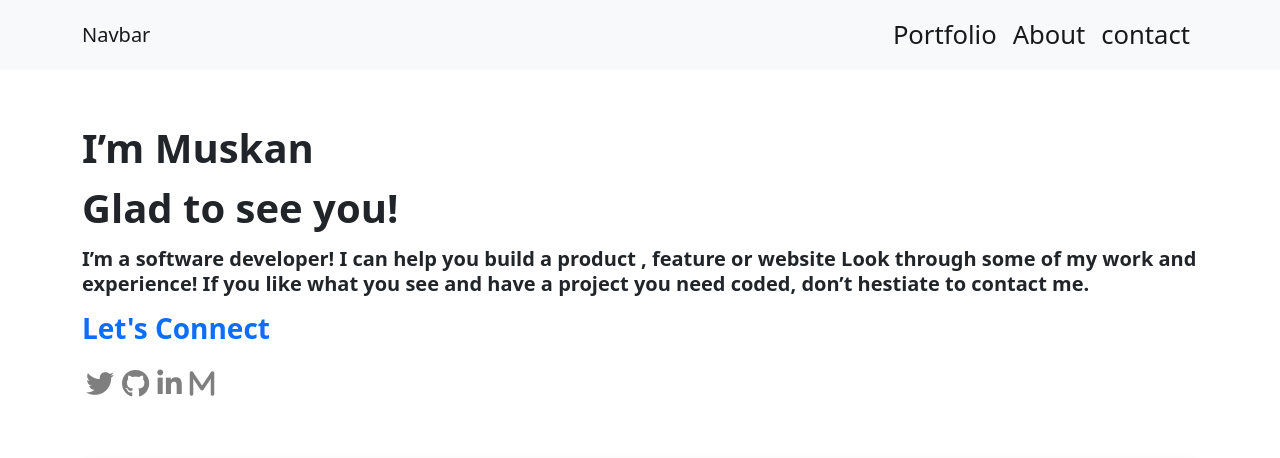
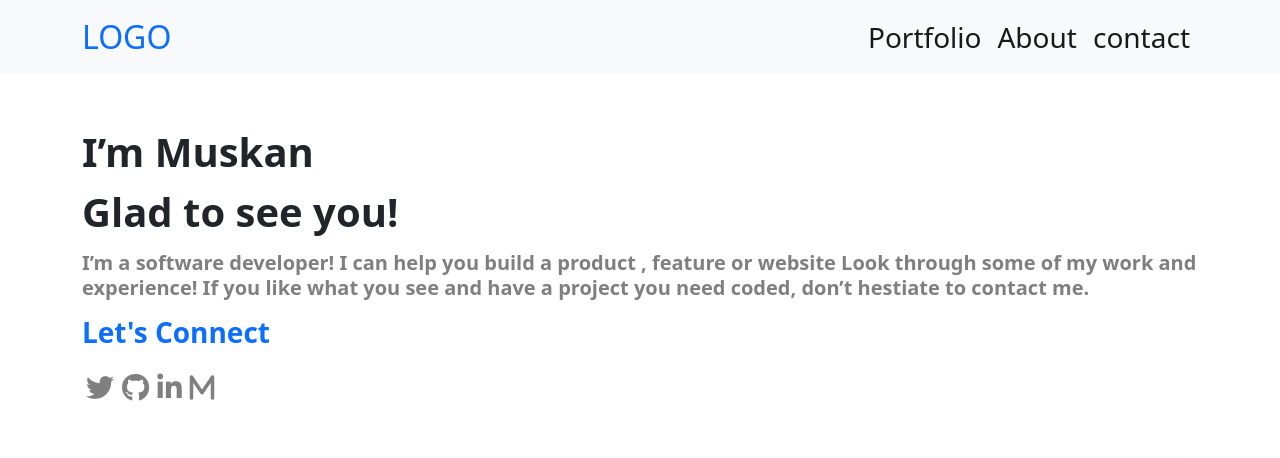
Before and after one commit to muskan2532150/Portboostrap, a website: page index.html in a window 1280 px wide. Shown: the top 458 px of the page. Drawn offline with nearby package versions, Linux system fonts and the light colour scheme.

Commit message:
Navbar sticky in html

```diff
--- a/index.html
+++ b/index.html
@@ -7,9 +7,6 @@
   <title>Bootstrap demo</title>
   <link href="https://cdn.jsdelivr.net/npm/bootstrap@5.2.0-beta1/dist/css/bootstrap.min.css" rel="stylesheet"
     integrity="sha384-0evHe/X+R7YkIZDRvuzKMRqM+OrBnVFBL6DOitfPri4tjfHxaWutUpFmBp4vmVor" crossorigin="anonymous">
-  <link rel="stylesheet" href="style.css">
-  <link rel="preconnect" href="https://fonts.gstatic.com">
-  <link rel="preconnect" href="https://fonts.googleapis.com">
   <link rel="stylesheet" href="https://cdnjs.cloudflare.com/ajax/libs/font-awesome/6.1.1/css/all.min.css"
     integrity="sha512-KfkfwYDsLkIlwQp6LFnl8zNdLGxu9YAA1QvwINks4PhcElQSvqcyVLLD9aMhXd13uQjoXtEKNosOWaZqXgel0g=="
     crossorigin="anonymous" referrerpolicy="no-referrer" />
@@ -17,32 +14,33 @@
 </head>
 
 <body>
-  <nav class="navbar navbar-expand-lg bg-light">
+  <nav class="navbar navbar-expand-lg bg-light position-sticky top-0 " style="z-index:1;">
     <div class="container">
-      <a class="navbar-brand" href="#">Navbar</a>
+      <a class="navbar-brand fs-2 text-primary" href="#">LOGO</a>
       <button class="navbar-toggler" type="button" data-bs-toggle="collapse" data-bs-target="#navbarSupportedContent"
         aria-controls="navbarSupportedContent" aria-expanded="false" aria-label="Toggle navigation">
         <span class="navbar-toggler-icon"></span>
       </button>
-      <div class="collapse navbar-collapse nav-right" id="navbarSupportedContent">
+      <div class="collapse navbar-collapse nav-right flex-grow-0" id="navbarSupportedContent">
         <ul class="navbar-nav me-auto mb-2 mb-lg-0">
-          <li class="nav-item">
-            <a class="nav-link active" aria-current="page" href="#">Portfolio</a>
+          <li class="nav-item fs-3">
+            <a class="nav-link active" aria-current="page" href="#project">Portfolio</a>
           </li>
-          <li class="nav-item">
-            <a class="nav-link active" aria-current="page" href="#">About</a>
+          <li class="nav-item fs-3">
+            <a class="nav-link active" aria-current="page" href="#About">About</a>
           </li>
-          <li class="nav-item">
-            <a class="nav-link active" aria-current="page" href="#">contact</a>
+          <li class="nav-item fs-3 ">
+            <a class="nav-link active" aria-current="page" href="#contact">contact</a>
           </li>
         </ul>
       </div>
     </div>
   </nav>
   <main>
-    <section class="container">
+    <section class="container mb-5">
       <h1 class="text-scondary mt-5 fw-bold lh-base">I’m Muskan <br />Glad to see you!</h1>
-      <p class="lead text-dark lh-sm fw-semibold">I’m a software developer! I can help you build a product , feature or
+      <p class="lead text-black-50 lh-sm fw-semibold">I’m a software developer! I can help you build a product , feature
+        or
         website Look
         through some of my work and experience! If you like what you see and have a project you need coded, don’t
         hestiate to contact me.</p>
@@ -61,7 +59,7 @@
         </ul>
       </div>
     </section>
-    <section class="container mt-5">
+    <section class="container mt-5 mb-5" id="project">
       <div class="card bg-white border-1 rounded-3 shadow mt-5">
         <div class="row d-flex justify-content-center">
           <div class="col-md-6">
@@ -167,9 +165,9 @@
       </div>
     </section>
 
-    <section class="container mt-5 pt-5">
+    <section class="container mt-5 pt-5" id="About">
       <div class="row row-cols-1 row-cols-lg-2 mb-5">
-        <div id="about" class="col">
+        <div class="col">
           <h2 class="fw-bold lh-sm fs-1">About <br> Myself</h2>
           <p class="fw-semibold ">Hello I’m a software developer! I can help you build a product , feature or website
             Look through some of my
@@ -199,13 +197,21 @@
                 <i class="fa-solid fa-angle-down "></i>
               </div>
               <div class="row row-cols-1 row-cols-lg-3 g-2 g-lg-5">
-                  <div class="border-1 flex-lg-column d-flex flex-sm-row rounded bg-secondary fw-semibold col align-items-center"><img
-                      src="images/js.png" alt="Js icon" >
-                      <h5>JAVASCRIPT</h5> </div>
-                  <div class="border-0 flex-lg-column d-flex rounded bg-secondary flex-sm-row fw-semibold col align-items-center"><img
-                      src="images/html.png" alt="Html icon"> <h5>HTML</h5></div>
-                  <div class="border-0 flex-lg-column d-flex bg-secondary rounded flex-sm-row fw-semibold col align-items-center"><img
-                      src="images/css.png" alt="Css icon"><h5> CSS</h5></div>
+                <div
+                  class="border-1 flex-lg-column d-flex flex-sm-row rounded bg-secondary fw-semibold col align-items-center">
+                  <img src="images/js.png" alt="Js icon">
+                  <h5>JAVASCRIPT</h5>
+                </div>
+                <div
+                  class="border-0 flex-lg-column d-flex rounded bg-secondary flex-sm-row fw-semibold col align-items-center">
+                  <img src="images/html.png" alt="Html icon">
+                  <h5>HTML</h5>
+                </div>
+                <div
+                  class="border-0 flex-lg-column d-flex bg-secondary rounded flex-sm-row fw-semibold col align-items-center">
+                  <img src="images/css.png" alt="Css icon">
+                  <h5> CSS</h5>
+                </div>
             </li>
             <li class="list-group-item border-0 flex-row d-flex justify-content-between ">
               <h4>Framework </h4><i class="fa-solid fa-angle-right icon"></i>
@@ -222,12 +228,12 @@
           </ul>
         </div>
       </div>
-
     </section>
 
-    <section class="container bg-primary px-5"  id="contact">
+    <section class="container bg-primary px-5" id="contact">
       <h4 class="fw-bold fs-2 pt-5 text-center">Contact me</h4>
-      <p class="fw-semibold text-center" style="padding: 0 7rem;">If you have an application you are interested in developing, a feature that you need built or a project that needs coding. I’d love to help with it</p>
+      <p class="fw-semibold text-center" style="padding: 0 4rem;">If you have an application you are interested in
+        developing, a feature that you need built or a project that needs coding. I’d love to help with it</p>
       <form class="mt-3 pt-5">
         <div class="mb-3">
           <input type="text" class="form-control" id="exampleInputName1" placeholder="Enter your name">
@@ -236,10 +242,12 @@
           <input type="email" class="form-control" id="exampleInputEmail1" aria-describedby="emailHelp">
         </div>
         <div class="form-floating">
-          <textarea class="form-control border-1" placeholder="Leave a comment here" id="floatingTextarea"  style="height: 100px"></textarea>
+          <textarea class="form-control border-1" placeholder="Leave a comment here" id="floatingTextarea"
+            style="height: 100px"></textarea>
           <label for="floatingTextarea">Comments</label>
         </div>
-        <button type="submit"  class="btn mt-3 mb-3  btn-outline-primary btn-light border border-white">Get It Touch</button>
+        <button type="submit" class="btn mt-3 mb-3  btn-outline-primary btn-light border border-white">Get It
+          Touch</button>
       </form>
     </section>
   </main>
--- a/style.css
+++ /dev/null
@@ -1,12 +0,0 @@
-*{
-
-}
-
-.nav-right {
-    flex-basis: 0!important;
-    flex-grow: 0;
-}
-
-.nav-right ul li {
-font-size: 1.6rem;
-}
```
